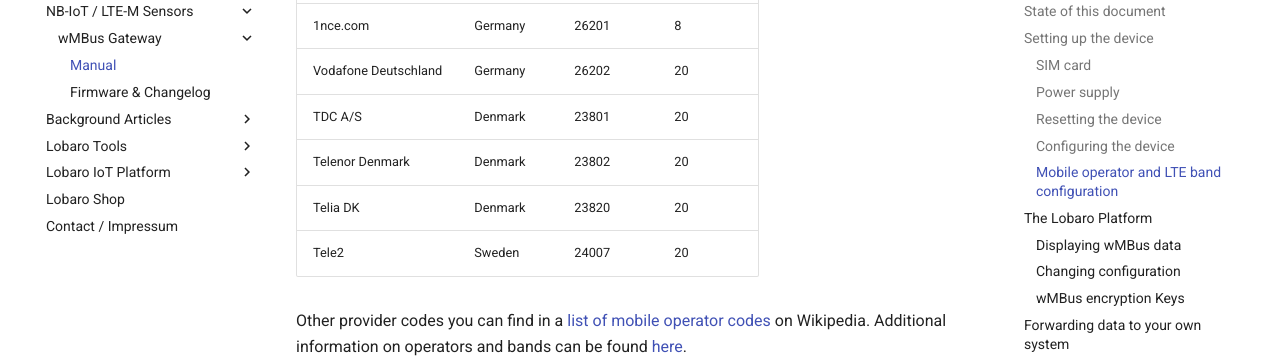
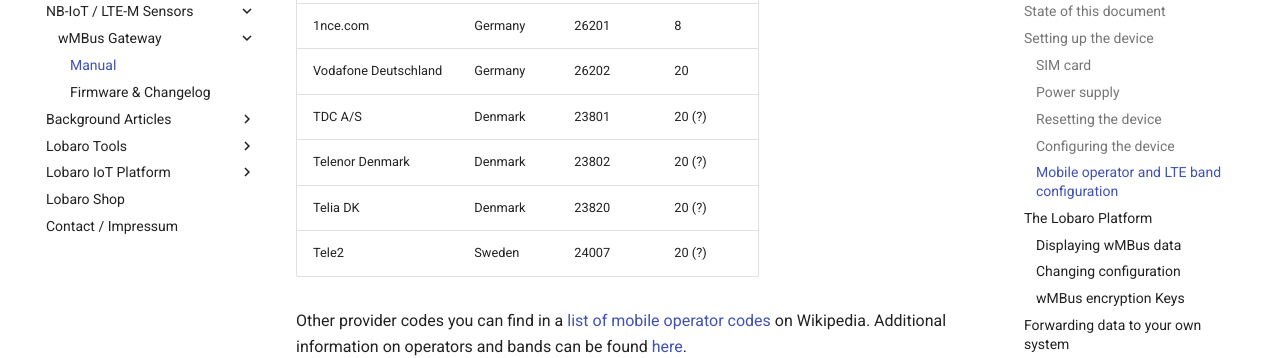
Before and after one commit to Lobaro/docs, an MkDocs documentation site: the page built from docs/nbiot-sensors/wmbus-nbiot/index.md, in a window 1280 px wide and 900 px high, scrolled down 2045 px. Shown: the part 151-509 px from the top of the window. Built offline with MkDocs 1.6.1 and Material for MkDocs 9.7.7, drawn with Linux system fonts in a browser that asks for light colours; a script that is not in the unit is left out; comment, search, counter and statistics services are not loaded.

```diff
--- a/docs/nbiot-sensors/wmbus-nbiot/index.md
+++ b/docs/nbiot-sensors/wmbus-nbiot/index.md
@@ -71,10 +71,10 @@
 | Deutsche Telekom  | Germany           | 26201  | 8 |
 | 1nce.com      | Germany  | 26201  | 8 |
 | Vodafone Deutschland    | Germany  | 26202  | 20 |
-| TDC A/S | Denmark | 23801  |  20 |
-| Telenor Denmark | Denmark | 23802  | 20 |
-| Telia DK | Denmark | 23820  | 20 |
-| Tele2 | Sweden | 24007  | 20 |
+| TDC A/S | Denmark | 23801  |  20 (?)|
+| Telenor Denmark | Denmark | 23802  | 20 (?) |
+| Telia DK | Denmark | 23820  | 20 (?) |
+| Tele2 | Sweden | 24007  | 20  (?)|
 
 Other provider codes you can find in a [list of mobile operator codes][operator-list] on Wikipedia.
 Additional information on operators and bands can be found [here](https://halberdbastion.com/intelligence/mobile-networks).
```
